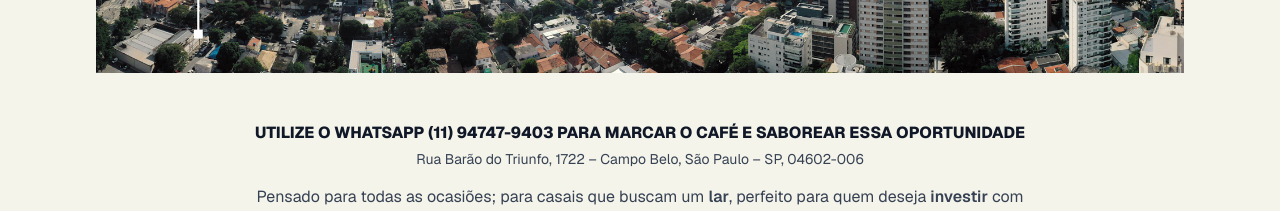
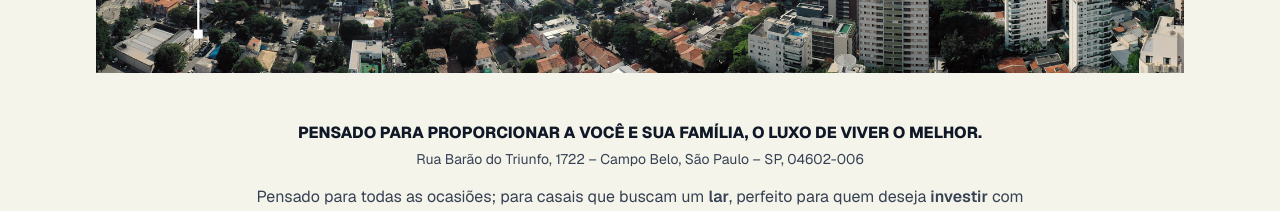
Before and after one commit to rafaelpequino/auto-confianca, a Next.js app: page /imoveis/triu-1722 in a window 1280 px wide. Shown: the part 3100-3311 px from the top of the page. Built offline with nearby package versions, Linux system fonts and the light colour scheme.

Commit message:
fix: ajustes de texto no empreendimento quaddra-lorena

```diff
--- a/app/imoveis/[codImovel]/ImovelDetalheClient.tsx
+++ b/app/imoveis/[codImovel]/ImovelDetalheClient.tsx
@@ -202,7 +202,9 @@ export default function ImovelDetalheClient({ imovel }: { imovel: Imovel }) {
 
         <div className="mx-auto max-w-6xl px-4 pb-20 pt-16 sm:px-6 lg:px-8">
           <h2 className="mb-3 text-center text-lg font-extrabold uppercase text-gray-900 sm:text-xl">
-            A união da arquitetura com a comodidade
+            {imovel.codImovel === 'quaddra-lorena'
+              ? 'Um endereço elegante, que transforma suas tarefas diárias em um passeio único.'
+              : 'A união da arquitetura com a comodidade'}
           </h2>
           <p className="mx-auto mb-8 max-w-3xl text-center text-sm text-gray-700 sm:text-base">
             Um bairro <span className="font-semibold">completo</span> com
@@ -226,8 +228,7 @@ export default function ImovelDetalheClient({ imovel }: { imovel: Imovel }) {
 
           <div className="mt-12 text-center">
             <h3 className="text-base font-extrabold uppercase text-gray-900">
-              Utilize o Whatsapp (11) 94747-9403 para marcar o café e saborear
-              essa oportunidade
+            Pensado para proporcionar a você e sua família, o luxo de viver o melhor.
             </h3>
             <p className="mt-1 text-xs text-gray-700 sm:text-sm">
               {imovel.localizacao}
--- a/components/Location.tsx
+++ b/components/Location.tsx
@@ -76,7 +76,7 @@ export default function Location() {
 
         {/* VISITE NOSSO STAND */}
         <div className="mt-12 text-center">
-          <h3 className="text-base font-extrabold uppercase text-gray-900">Utilize o Whatsapp (11) 94747-9403 para marcar o café e saborear essa oportunidade</h3>
+          <h3 className="text-base font-extrabold uppercase text-gray-900">Pensado para proporcionar a você e sua família, o luxo de viver o melhor.</h3>
           <p className="mt-1 text-xs text-gray-700 sm:text-sm">
             Rua Barão do Triunfo, 1722 – Campo Belo, São Paulo – SP, 04602-006
           </p>
```
